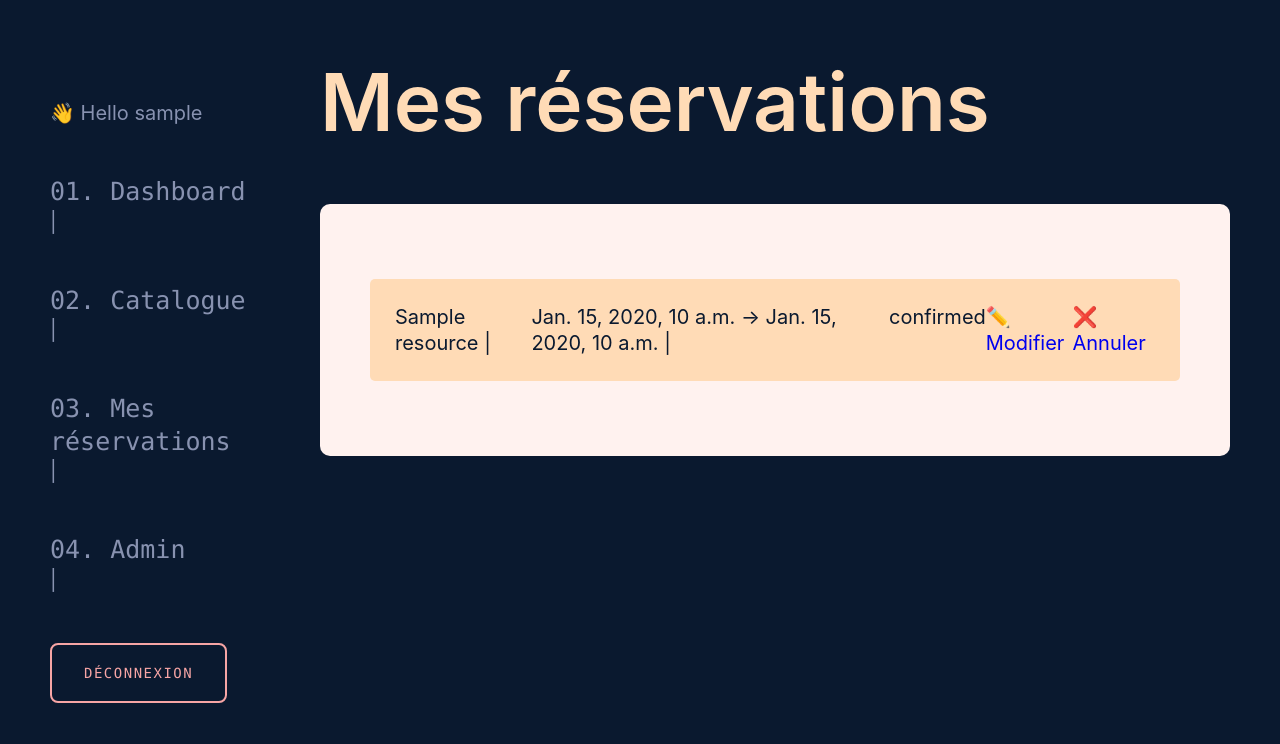
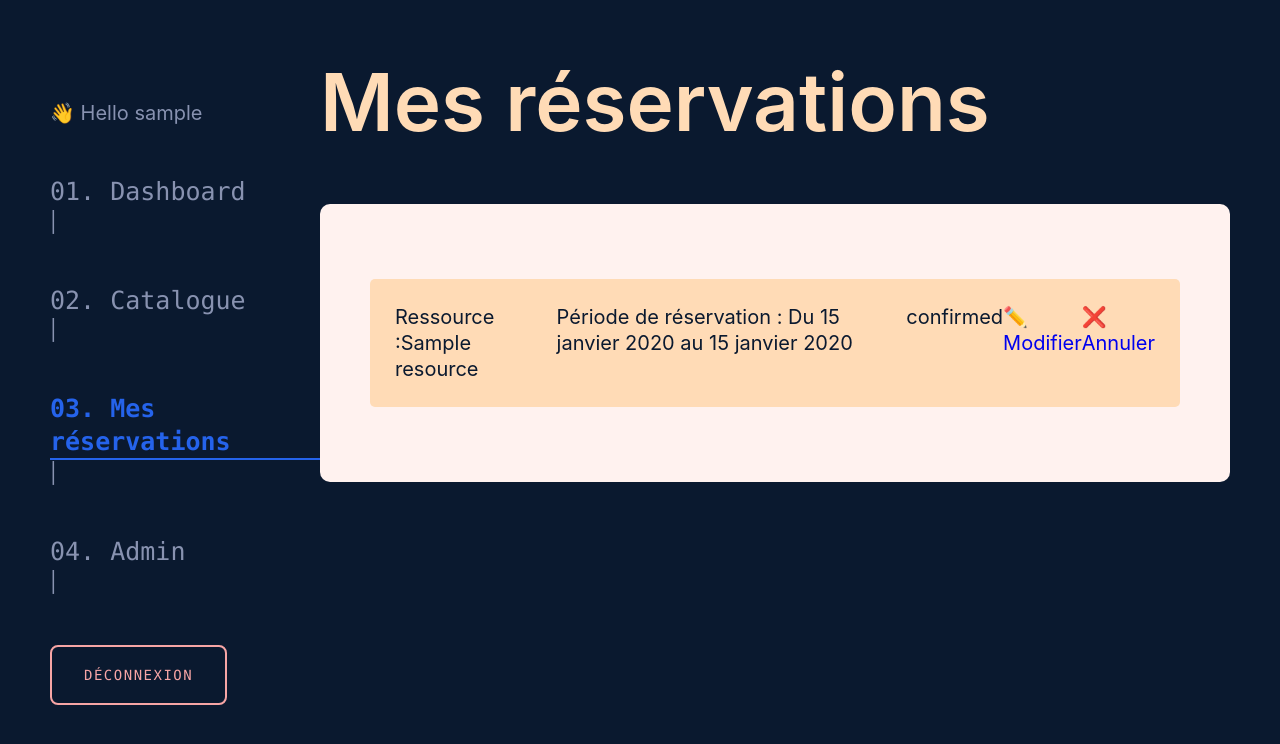
Before and after one commit to MathiENI/reservation-app, a Django app: page /reservations/mine/ in a window 1280 px wide. Shown: the top 744 px of the page. Run offline with Django 5.2, Linux system fonts and the light colour scheme; a user stored in the database is signed in; tables that the repository leaves empty hold one stand-in row (values such as "Sample post").

Commit message:
better navaigation + Admin link to Back-office + front active links

```diff
--- a/config/settings.py
+++ b/config/settings.py
@@ -115,7 +115,10 @@ AUTH_PASSWORD_VALIDATORS = [
 # Internationalization
 # https://docs.djangoproject.com/en/6.0/topics/i18n/
 
-LANGUAGE_CODE = 'en-us'
+# settings.py
+USE_L10N = True
+LANGUAGE_CODE = 'fr'
+
 
 TIME_ZONE = 'UTC'
 
--- a/static/css/style.css
+++ b/static/css/style.css
@@ -53,6 +53,7 @@ nav {
     padding-left: 50px;
     padding-top: 100px;
 }
+
 nav a {
     text-decoration: none;
     font-size: 25px;
@@ -61,8 +62,26 @@ nav a {
     margin-top: 50px;
 }
 
+.active {
+    color: #2563eb; /* Blue color */
+    font-weight: bold;
+    border-bottom: 2px solid #2563eb;
+}
+
+nav .admin-menu {
+    cursor:pointer;
+}
+
+.dropdown {
+    display: none;
+}
+
+.dropdown.active {
+    display: block;
+}
+
 nav > form > button {
-      position: relative;
+  position: relative;
   display: inline-block;
   padding: 1.25rem 2rem;
   border: 2px solid var(--pink);
--- /dev/null
+++ b/static/js/scripts.js
@@ -0,0 +1,11 @@
+document.addEventListener("DOMContentLoaded", function() {
+
+    const adminMenu = document.querySelector(".admin-menu");
+
+    if (adminMenu) {
+        adminMenu.addEventListener("click", function() {
+            document.querySelector(".dropdown").classList.toggle("active");
+        });
+    }
+
+});
--- a/templates/base.html
+++ b/templates/base.html
@@ -1,9 +1,11 @@
+{% load static %}
 <!DOCTYPE html>
 <html>
-{% load static %}
+
 <head>
     <title>Reservation App</title>
     <link rel="stylesheet" href="{% static 'css/style.css' %}">
+    <script src="{% static 'js/scripts.js' %}"></script>
 </head>
 
 <body>
@@ -11,10 +13,21 @@
     <!-- NAVBAR -->
     <nav>
          👋 Hello {{ user.username }}
-        <a href="/">01. Dashboard</a> |
-        <a href="/resources/">02. Catalogue</a> |
-        <a href="/reservations/mine/">03. Mes réservations</a> |
-        <a href="/admin-panel/resources/">04. Admin</a> |
+        <a href="/" class="{% if request.resolver_match.url_name == 'dashboard' %}active{% endif %}">01. Dashboard</a> |
+        <a href="{% url 'resource_list' %}" class="{% if request.resolver_match.url_name == 'resource_list' %}active{% endif %}">02. Catalogue</a> |
+        <a href="/reservations/mine/" class="{% if request.resolver_match.url_name == 'my_reservations' %}active{% endif %}">03. Mes réservations</a> |
+        {% if user.is_authenticated and user.is_staff %}
+        <a class="admin-menu">
+            <span>04. Admin</span>
+
+            <div class="dropdown">
+                <a href="{% url 'admin_resources' %}">Ressources</a>
+                <a href="{% url 'admin_categories' %}">Catégories</a>
+                <a href="{% url 'admin_locations' %}">Lieux</a>
+                <a href="{% url 'admin_reservations' %}">Réservations</a>
+            </div>
+        </a> |
+        {% endif %}
         <form method="post" action="{% url 'logout' %}" style="display:inline;">
             {% csrf_token %}
             <button type="submit" class="btn-text">Déconnexion</button>
--- a/templates/dashboard/dashboard.html
+++ b/templates/dashboard/dashboard.html
@@ -9,11 +9,11 @@
 <ul class="card-section">
     {% for r in reservations %}
         <li class="card">
-            <p>{{ r.resource.name }} |</p>
-            <p>{{ r.start_datetime }} → {{ r.end_datetime }}</p>
+            <p>Ressource réservée : {{ r.resource.name }}</p>
+            <p>Période de réservation : Du {{ r.start_datetime | date:"DATE_FORMAT" }} au {{ r.end_datetime | date:"DATE_FORMAT" }}</p>
         </li>
     {% empty %}
-        <li>Aucune réservation à venir</li>
+        <li>Aucune réservation à venir <a href="{% url 'resource_list' %}">✏️ Ajouter une réservation</a></li>
     {% endfor %}
 </ul>
 
--- a/templates/reservations/my_reservations.html
+++ b/templates/reservations/my_reservations.html
@@ -6,8 +6,8 @@
 <ul class="card-section">
     {% for reservation in reservations %}
         <li class="card">
-            <p>{{ reservation.resource.name }} |</p>
-            <p>{{ reservation.start_datetime }} → {{ reservation.end_datetime }} |</p>
+            <p>Ressource :{{ reservation.resource.name }}</p>
+            <p>Période de réservation : Du {{ reservation.start_datetime | date:"DATE_FORMAT" }} au {{ reservation.end_datetime | date:"DATE_FORMAT" }}</p>
             <p>{{ reservation.status }}</p>
 
             {% if reservation.status == "confirmed" %}
@@ -15,6 +15,8 @@
                 <a href="{% url 'cancel_reservation_user' reservation.id %}">❌ Annuler</a>
             {% endif %}
         </li>
+    {% empty %}
+        <li>Aucune réservation à venir <a href="{% url 'resource_list' %}">✏️ Ajouter une réservation</a></li>
     {% endfor %}
 </ul>
 
```
